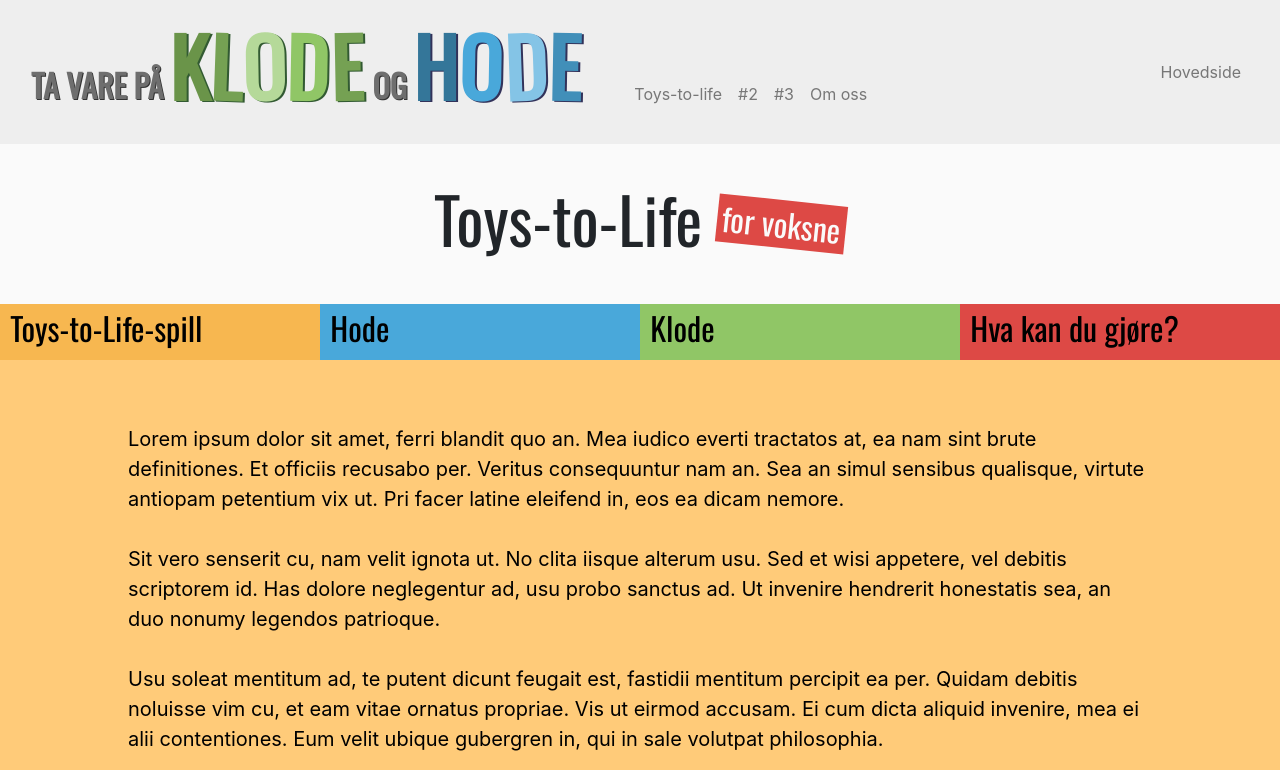
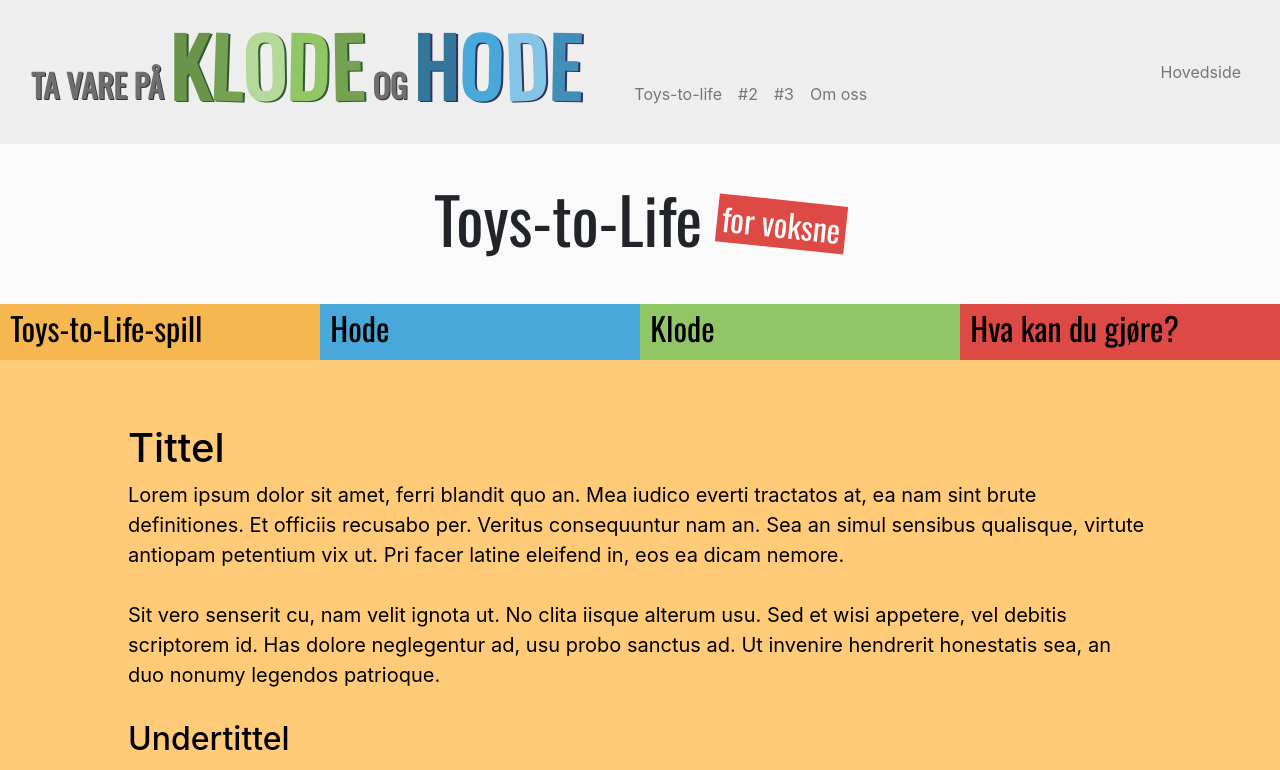
Before and after one commit to pernillej/eit3016, a plain HTML site: page src/toystolifeadult.html in a window 1280 px wide. Shown: the top 770 px of the page. Drawn offline with nearby package versions, Linux system fonts and the light colour scheme.

Commit message:
Added titles and subtitles for vizualization.

```diff
--- a/src/toystolifeadult.html
+++ b/src/toystolifeadult.html
@@ -82,48 +82,56 @@
                 </div>
                 <div id="TTL-tabcontent">
                     <div class="tabcontent" id="tabcontent-hva-er">
+                        <h1>Tittel</h1>
                             Lorem ipsum dolor sit amet, ferri blandit quo an. Mea iudico everti tractatos at, ea nam sint brute definitiones. Et officiis recusabo per. Veritus consequuntur nam an. Sea an simul sensibus qualisque, virtute antiopam petentium vix ut. Pri facer latine eleifend in, eos ea dicam nemore.
                         <br>
                         <br>
                             Sit vero senserit cu, nam velit ignota ut. No clita iisque alterum usu. Sed et wisi appetere, vel debitis scriptorem id. Has dolore neglegentur ad, usu probo sanctus ad. Ut invenire hendrerit honestatis sea, an duo nonumy legendos patrioque.
                         <br>
                         <br>
+                        <h2>Undertittel</h2>
                             Usu soleat mentitum ad, te putent dicunt feugait est, fastidii mentitum percipit ea per. Quidam debitis noluisse vim cu, et eam vitae ornatus propriae. Vis ut eirmod accusam. Ei cum dicta aliquid invenire, mea ei alii contentiones. Eum velit ubique gubergren in, qui in sale volutpat philosophia.
                         <br>
                         <br>
                             Integer dapibus augue eu ipsum vehicula ultrices. Aenean luctus auctor mauris, ut volutpat libero ultricies sed. Cras nec metus tempor, scelerisque magna ultricies, pharetra risus. Donec porta fringilla condimentum. Morbi vulputate tincidunt vestibulum. Nunc vitae enim nec mi feugiat rutrum non vitae sem. Aenean vitae volutpat lectus.
                     </div>
                     <div class="tabcontent" id="tabcontent-hode">
+                        <h1>Tittel</h1>
                             Lorem ipsum dolor sit amet, qui ne elitr periculis. Vis in nihil noluisse adipiscing, dolorum theophrastus ut pro. Ea inani officiis mandamus ius. Maluisset salutatus mei at, eros eruditi deleniti mel no, id graece populo eos.
                         <br>
                         <br>
                             Sit mandamus pericula id, ius et viderer dolorum perfecto, fierent scripserit his ne. Sea et nostro aeterno consetetur, vis tation graecis accumsan ne. Ex pri summo eruditi, pri in commune definiebas, cum quaestio senserit te. Omnesque aliquando has ex, mea ad dicam erroribus corrumpit. Mei probo atomorum id.
                         <br>
                         <br>
+                        <h2>Undertittel</h2>
                             Soluta interesset mei ut, cu alii agam sed, sed agam scribentur ea. Usu decore epicurei id, discere fastidii ullamcorper no ius. Id ocurreret intellegat sit, tollit convenire sit ea, est erat comprehensam cu. Ius ferri atomorum te. Fastidii gloriatur at ius.
                         <br>
                         <br>
                             Nec id aeque fastidii accusata. Pericula posidonium usu in. Sea omittam aliquando no. Mea liber nominavi intellegat cu. Stet volumus facilisi ei cum, ei facete voluptatibus sit.
                     </div>
                     <div class="tabcontent" id="tabcontent-klode">
+                        <h1>Tittel</h1>
                             Lorem ipsum dolor sit amet, duo ex aliquip intellegat, et fugit elaboraret eum, eu vis appetere splendide dissentiet. Soluta quodsi democritum eu cum, mea cu utinam posidonium. In etiam inimicus patrioque duo, ex suas quas scaevola mei, est conceptam mnesarchum no. Quo ut semper pertinacia, ad illum labore eos. Dolor eripuit copiosae ea pro, debet oporteat cu mea.
                         <br>
                         <br>
                             Elitr ignota fierent eu cum, te eros erant disputationi ius. An eos agam impedit adipisci, eu iusto labores scripserit qui. Id eos wisi prodesset consequuntur. Quidam atomorum voluptatibus cum an, audire quaeque cu sed, an sit tibique vituperatoribus. Sea iuvaret definitionem ne, omnes aliquando vis eu. Aperiam facilis eam ad, quo prompta fuisset et, veri noster possim nec no. Reprimique voluptatibus definitionem id vis, diam epicurei reformidans est ei, ne usu legere mnesarchum.
                         <br>
                         <br>
+                        <h2>Undertittel</h2>
                             At insolens dignissim constituto sea. Ponderum interpretaris pri eu, possim diceret feugait ut quo. Ne eos tollit labitur labores, appareat delicata an pro. Mazim dolores nominavi per eu, ne qui ullum perpetua, ne assum quodsi pri. Epicurei sapientem sit cu, illud mentitum est ei.
                         <br>
                         <br>
                             In liber veniam per, libris vivendum no eam, in pro percipitur suscipiantur. Eu est iuvaret praesent interesset. Vim detraxit reformidans dissentiunt ea. Urbanitas scribentur dissentiunt cum at, iriure adipisci principes ius cu, eos ne natum quaestio. Nostrum senserit vim ex, an has oratio virtute inimicus.
                     </div>
                     <div class="tabcontent" id="tabcontent-hva-kan">
+                        <h1>Tittel</h1>
                             Lorem ipsum dolor sit amet, eu iisque tacimates usu, dolore convenire ne vix. Mutat repudiandae ius no, nihil repudiare quo ei. No nam erant utroque. Cu est idque decore moderatius, fastidii temporibus ius in, cum te ullum nulla detraxit. Audiam inermis quo at, te habeo doctus sea.
                         <br>
                         <br>
                             Cum ad ludus ornatus similique. Usu ut tota inimicus forensibus, ad vel aliquip instructior. Sed enim vero mentitum an. Vix debet altera ut, et stet recusabo vim. Quodsi petentium definitionem at vel, sit ne appetere recteque.
                         <br>
                         <br>
+                        <h2>Undertittel</h2>
                             Ut usu wisi quodsi voluptatibus. Ne discere concludaturque vim. Odio eloquentiam ne eos. Singulis sapientem evertitur ne eam. Est libris neglegentur ad.
                         <br>
                         <br>
```
Also changed, not shown: src/toystolife.html (+4 -0 lines).
